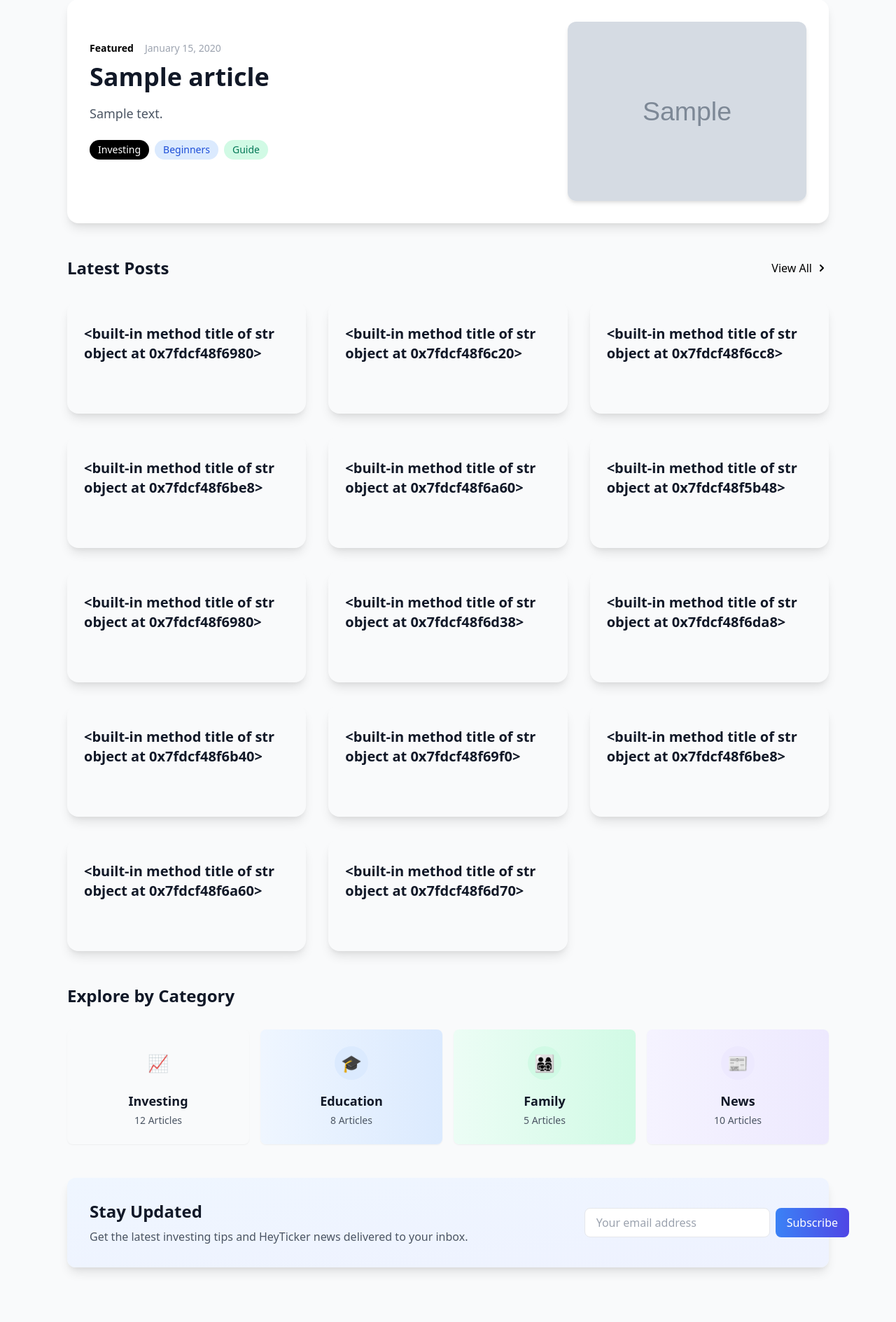
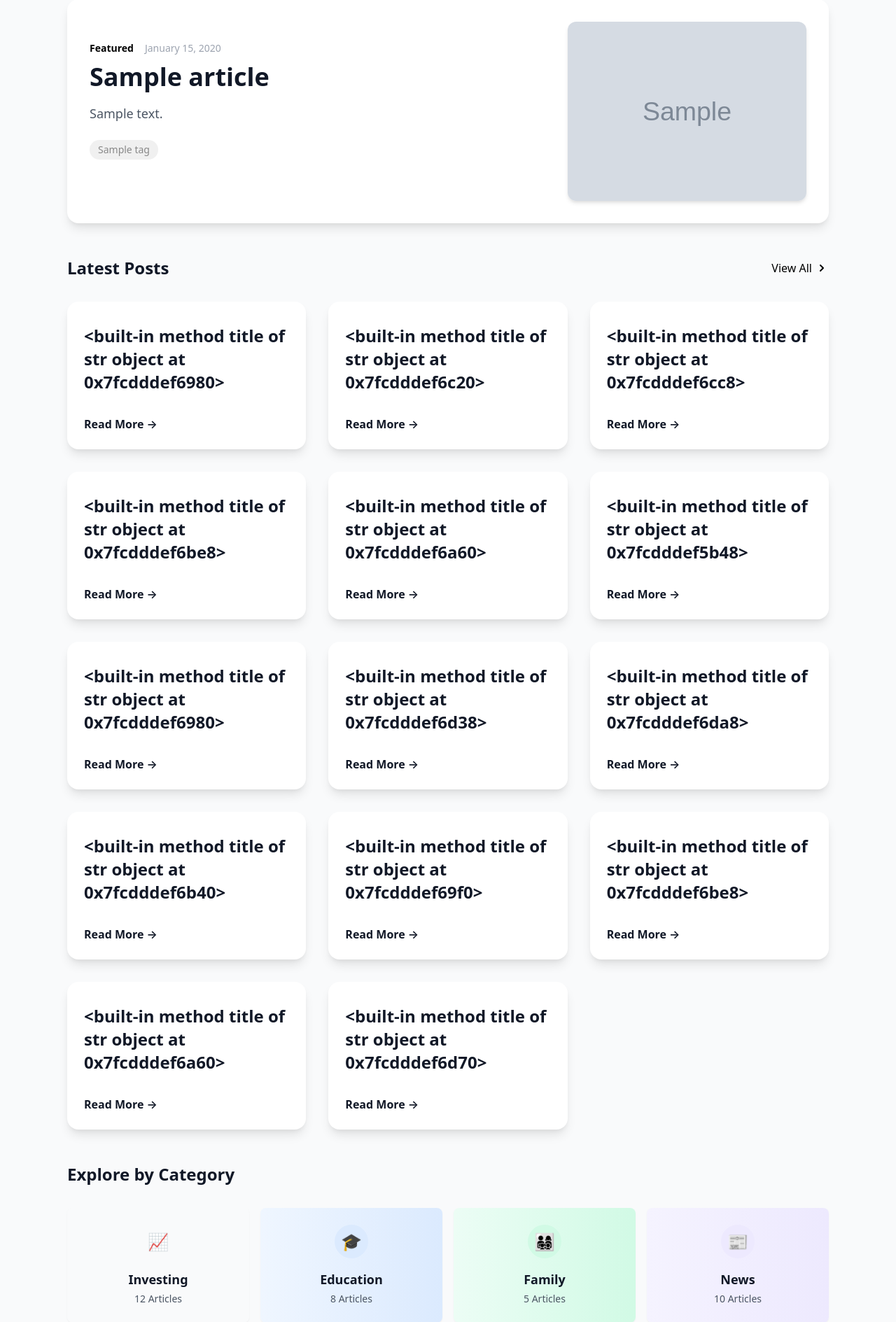
Before and after one commit to HeyFireHQ/ticker-blog, a Python web app: template blog/theme/templates/index.html in a window 1280 px wide. Shown: the part 249-2138 px from the top of the page at 70% size. Run offline with Jinja, Linux system fonts and the light colour scheme; the template is opened without the code that fills it: most values are stand-ins (such as "Sample title", 1, 10 or a date in 2020); grey boxes marked "Sample" are stand-in pictures.

Commit message:
improve theme

```diff
--- a/blog/theme/templates/index.html
+++ b/blog/theme/templates/index.html
@@ -28,14 +28,18 @@
       <div class="text-lg text-gray-600 mb-6">
         {{ articles[0].content[0:200] + '...' if articles[0].content|length > 200 else articles[0].content }}
       </div>
+    </a>
       <div class="flex flex-wrap gap-2 mb-8">
         <!-- Example: Category, Audience, Type tags -->
-        <span class="px-3 py-1 rounded-full text-sm font-medium bg-black text-white">Investing</span>
-        <span class="px-3 py-1 rounded-full text-sm font-medium bg-blue-100 text-blue-700">Beginners</span>
-        <span class="px-3 py-1 rounded-full text-sm font-medium bg-green-100 text-green-700">Guide</span>
+        {% set colors = articles[0].colors.split(',') if articles[0].colors else ['#F97316'] %}
+        {% for tag in articles[0].tags %}
+        <span class="px-3 py-1 rounded-full text-sm font-medium bg-black text-white" style="background-color: {{ colors[loop.index0]|trim }}20; color: {{ colors[loop.index0]|trim }};">
+            <a href="/category/{{ tag }}.html">{{ tag }}</a>
+        </span>
+        {% endfor %}
+
       </div>
       <span class="text-white font-semibold opacity-60 text-lg absolute bottom-8 left-8">Read More</span>
-    </a>
   </div>
   {% if articles[0].metadata.image %}
   <div class="md:w-1/3 w-full mt-6 md:mt-0 flex-shrink-0">
@@ -59,32 +63,39 @@
 
         <div class="grid md:grid-cols-2 lg:grid-cols-3 gap-8">
             {% for article in articles[1:] %}
-            <div class="bg-gradient-to-br from-orange-50 to-pink-50 rounded-2xl p-6 shadow-lg hover:shadow-xl transition-all">
-                <a href="/{{ article.slug }}/" class="hover:text-orange-600">
-                    <div class="flex items-center space-x-4 mb-2 text-sm text-gray-500">
-                        <span class="text-gray-500 text-sm">{{ article.date.strftime('%B %d, %Y') }}</span>
+            <div class="bg-white rounded-2xl shadow-lg hover:shadow-xl transition-all flex flex-col overflow-hidden">
+                {% if article.metadata.image %}
+                <img src="{{ article.metadata.image }}" alt="{{ article.title }}" class="w-full h-48 object-cover">
+                {% endif %}
+                <div class="p-6 flex flex-col flex-1">
+                    <div class="flex items-center justify-between mb-2">
+                        <span class="text-gray-400 text-base">{{ article.date.strftime('%B %d, %Y') }}</span>
+                        {% if article.metadata.premium %}
+                        <span class="bg-purple-100 text-purple-700 px-3 py-1 rounded-full text-sm font-medium">Premium</span>
+                        {% endif %}
                     </div>
-                    <h3 class="text-xl font-bold text-gray-900 mb-4">
-                        {{ article.title }}
-                    </h3>
-                    <div class="text-base text-gray-600 mb-6">
-                        {{ article.content[0:150] + '... (read more)'  if article.content|length > 150 else article.content }}
-                    </div>
-                    <div class="flex flex-wrap gap-2 mb-6">
-                        {% set colors = article.colors.split(',') if article.colors else ['#F97316'] %}
+                    <a href="/{{ article.slug }}/" class="hover:text-orange-600">
+                        <h3 class="text-2xl font-extrabold text-gray-900 mb-2 leading-snug">
+                            {{ article.title }}
+                        </h3>
+                        <div class="text-base text-gray-600 mb-4">
+                            {{ article.content[0:150] + '...' if article.content|length > 150 else article.content }}
+                        </div>
+                    </a>
+                    <div class="flex items-center gap-2 mb-4">
+                        {% set colors = article.colors.split(',') if article.colors else ['#6366F1'] %}
                         {% for tag in article.tags %}
-                        <a href="category/{{ tag }}.html" class="px-3 py-1 rounded-full text-sm hover:bg-opacity-80 transition-colors"
-                           style="background-color: {{ colors[loop.index0]|trim }}20; color: {{ colors[loop.index0]|trim }};">
+                        <span class="px-3 py-1 rounded-full text-sm font-medium"
+                              style="background-color: {{ colors[loop.index0]|trim }}20; color: {{ colors[loop.index0]|trim }};">
                             {{ tag }}
-                        </a>
+                        </span>
                         {% endfor %}
                     </div>
-                </a>
-                {% if article.metadata.image %}
-                <div class="mt-6">
-                    <img src="{{ article.metadata.image }}" alt="{{ article.title }}" class="rounded-xl shadow-md w-full h-48 object-cover">
+                    <a href="/{{ article.slug }}/" class="mt-auto text-base font-semibold text-gray-900 hover:text-orange-600 flex items-center">
+                        Read More
+                        <span class="ml-1">→</span>
+                    </a>
                 </div>
-                {% endif %}
             </div>
             {% endfor %}
         </div>
@@ -118,7 +129,7 @@
                 <h3 class="text-lg font-semibold text-gray-900 mb-1">Family</h3>
                 <p class="text-sm text-gray-600">5 Articles</p>
             </a>
-            <a href="category/news.html" class="bg-gradient-to-r from-purple-50 to-purple-100 rounded-lg p-6 shadow-sm hover:shadow-md transition-all text-center">
+            <a href="category/News.html" class="bg-gradient-to-r from-purple-50 to-purple-100 rounded-lg p-6 shadow-sm hover:shadow-md transition-all text-center">
                 <div class="w-12 h-12 bg-purple-100 rounded-full flex items-center justify-center mx-auto mb-4">
                     <span class="text-2xl">📰</span>
                 </div>
```
